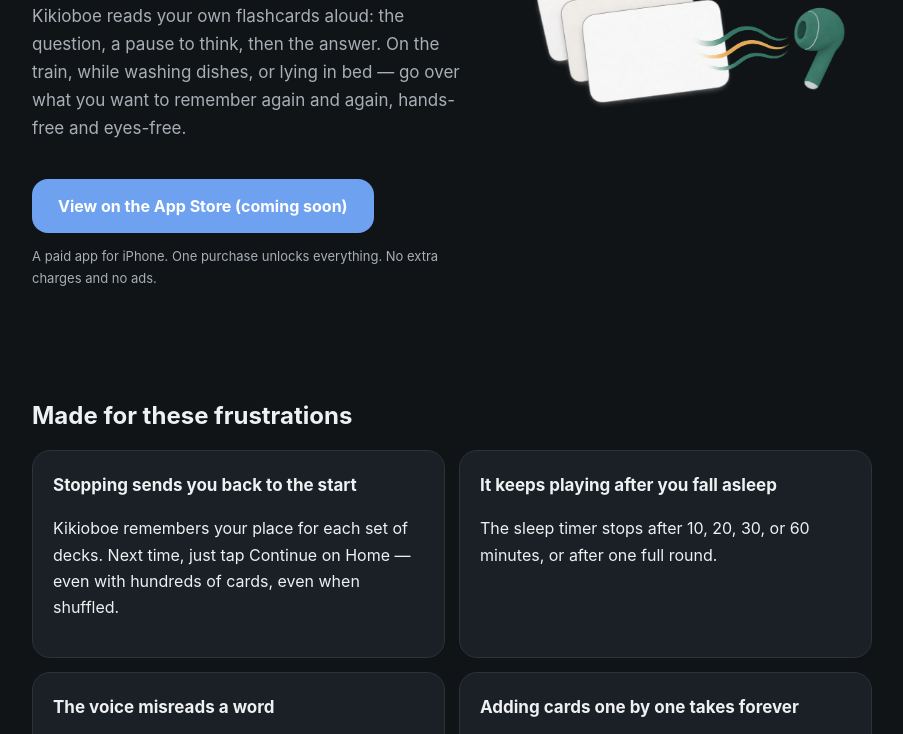
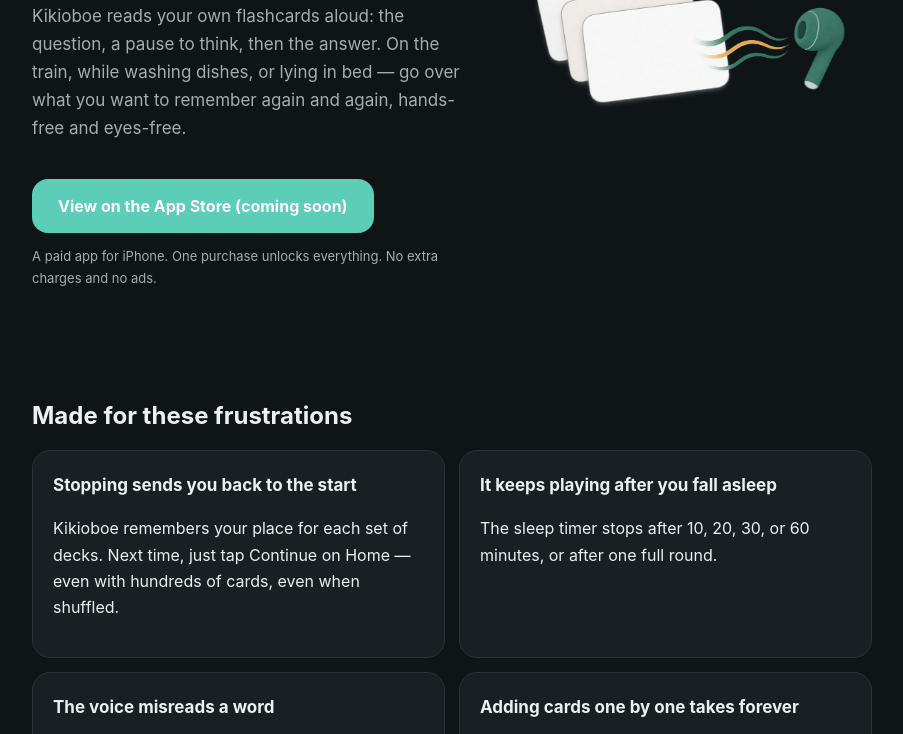
Before and after one commit to tsuzukihashi/kikioboe-site, a plain HTML site: page index.html in a window 1280 px wide. Shown: the part 345-1079 px from the top of the page, without its empty margins (188-1091 px from the left). Drawn offline with Linux system fonts and the dark colour scheme.

Commit message:
サイトの色をききおぼえの深い緑に

```diff
--- a/style.css
+++ b/style.css
@@ -1,11 +1,11 @@
 /* ときなおし — 紙の白・インクの紺・朱色（採点の赤ペン） */
 :root {
-  --paper: #f4f2ed; --card: #ffffff; --ink: #1d2329; --sub: #5f6670; --line: #ddd8ce;
-  --vermilion: #1e5bb8; --vermilion-soft: #e2ecfa; --navy: #1e5bb8; --correct: #1e8a4c;
+  --paper: #f5f3ee; --card: #ffffff; --ink: #1c2427; --sub: #5e686c; --line: #dcd7cc;
+  --vermilion: #13705f; --vermilion-soft: #ddefea; --navy: #13705f; --correct: #a86400;
 }
 @media (prefers-color-scheme: dark) {
-  :root { --paper: #111417; --card: #1b2026; --ink: #eef0f2; --sub: #a7aeb6; --line: #2c333b;
-    --vermilion: #6ea2f0; --vermilion-soft: #16263d; --navy: #6ea2f0; --correct: #4cc38a; }
+  :root { --paper: #0f1416; --card: #182024; --ink: #ecf0f1; --sub: #a3aeb2; --line: #2a3438;
+    --vermilion: #5ccdb6; --vermilion-soft: #13312b; --navy: #5ccdb6; --correct: #f2b04c; }
 }
 * { box-sizing: border-box; }
 html { -webkit-text-size-adjust: 100%; }
```
Also changed, not shown: 1 other file.
